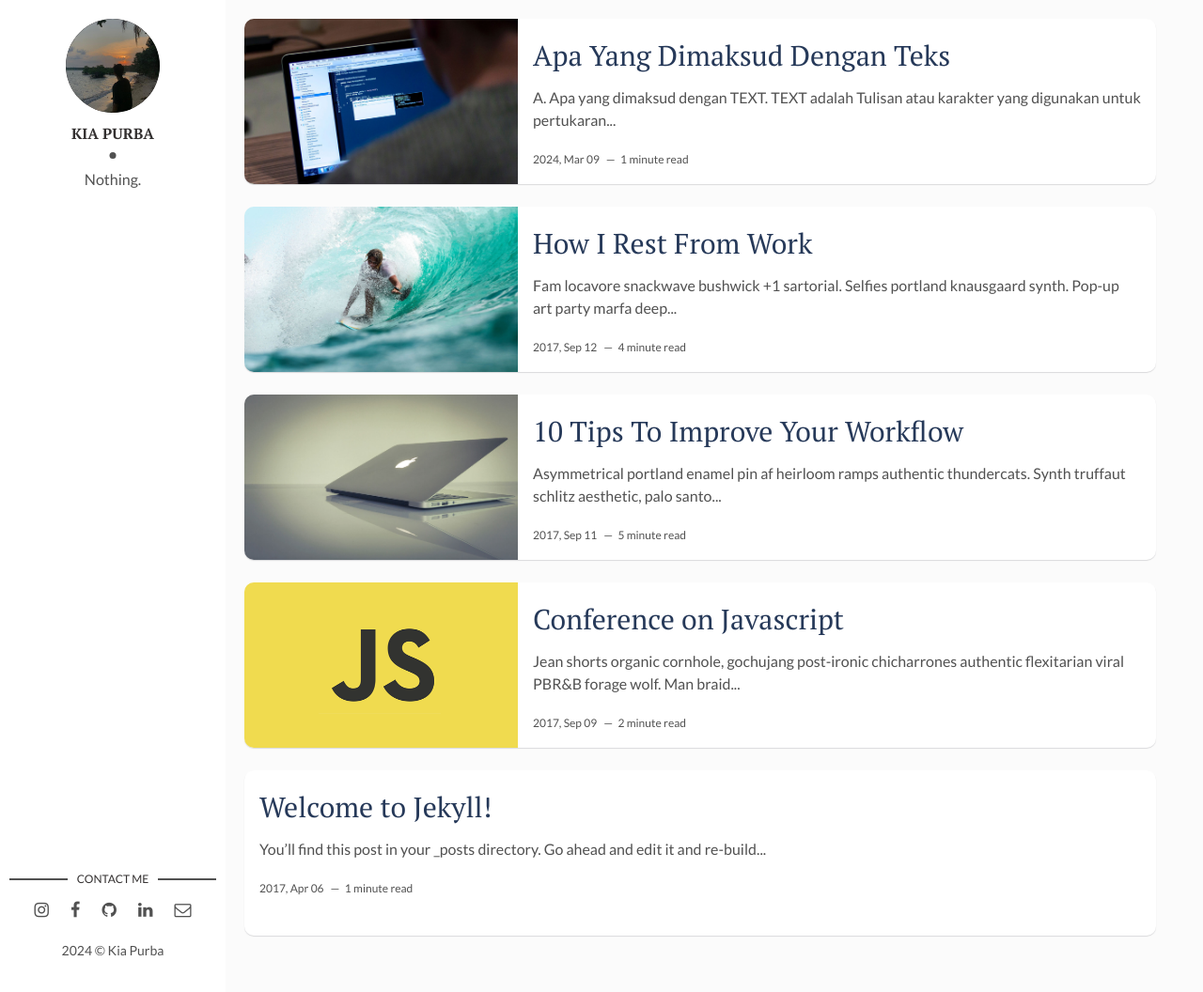
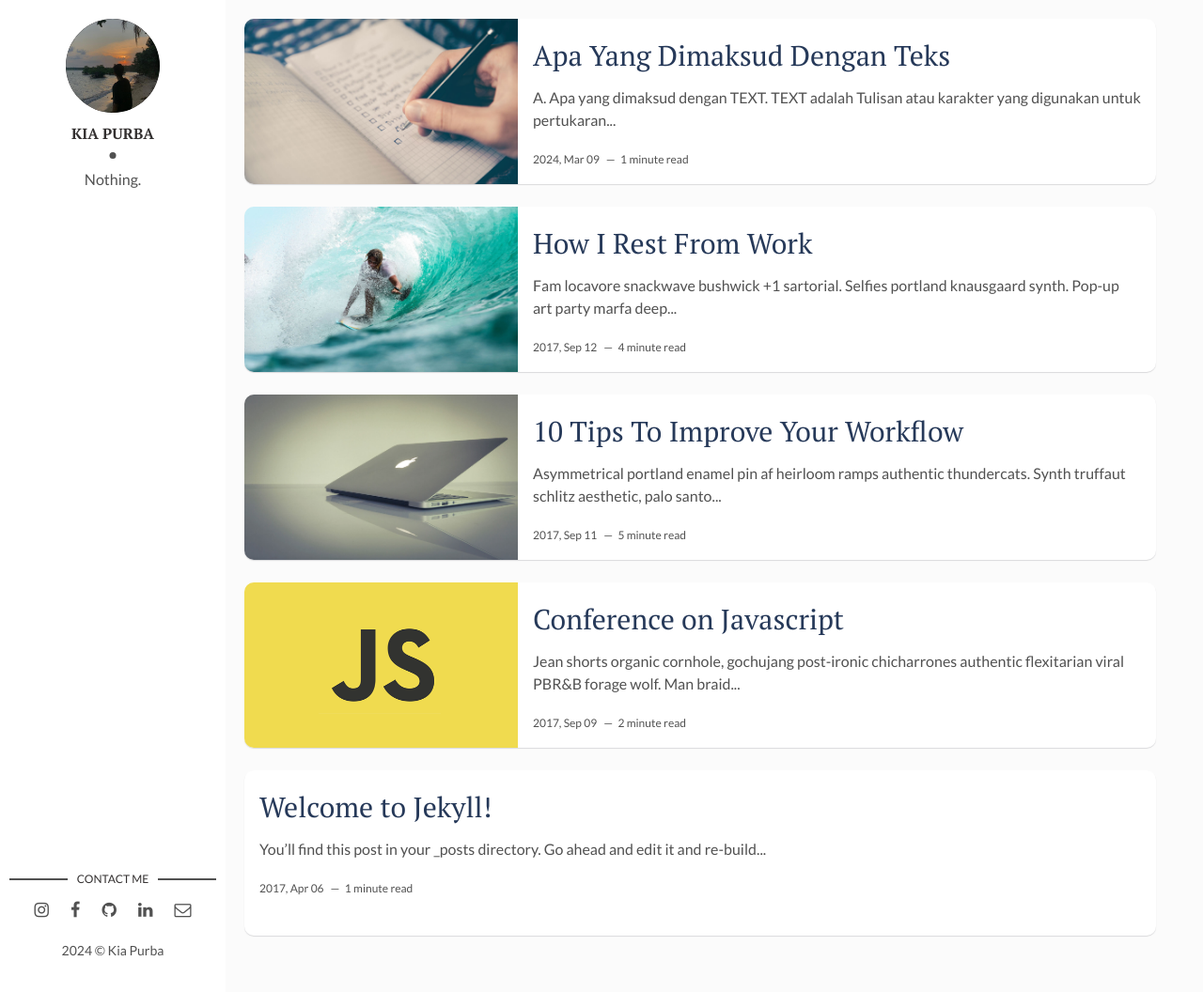
Before and after one commit to Kiaaa06/Kia, a Jekyll site: the page built from index.html, in a window 1280 px wide and 1056 px high. Shown: the whole window at 94% size. Built offline with Jekyll 4.4.1, drawn with Linux system fonts in a browser that asks for light colours; the list of posts is cut into pages by our own code.

Commit message:
Update 2024-03-10-apa-yang-dimaksud-dengan-teks.markdown

```diff
--- a/_posts/2024-03-10-apa-yang-dimaksud-dengan-teks.markdown
+++ b/_posts/2024-03-10-apa-yang-dimaksud-dengan-teks.markdown
@@ -3,7 +3,7 @@ layout: post
 title: Apa Yang Dimaksud Dengan Teks
 date: 2024-03-10 00:00:00 +0300
 description: You’ll find this post in your `_posts` directory. Go ahead and edit it and re-build the site to see your changes. # Add post description (optional)
-img: how-to-start.jpg # Add image post (optional)
+img: software.jpg # Add image post (optional)
 tags: [Learn] # add tag
 ---
 #### A. Apa yang dimaksud dengan TEXT.
@@ -56,6 +56,5 @@ TEXT adalah Tulisan atau karakter yang digunakan untuk pertukaran Informasi Pema
 -	**Berikut Contoh TYPE TEXT**
 
 
----
 
 ![5bcb99f05d6c60011fa0f41a9eec40bb](https://github.com/galung1308/GLG-Solution/assets/145516268/1133efdc-8165-4058-8298-d37d66ab2885)
```
